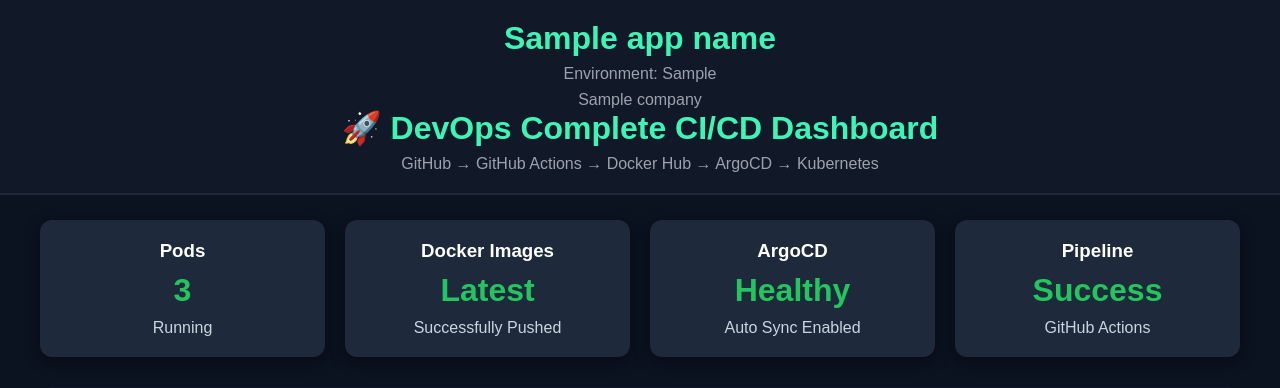
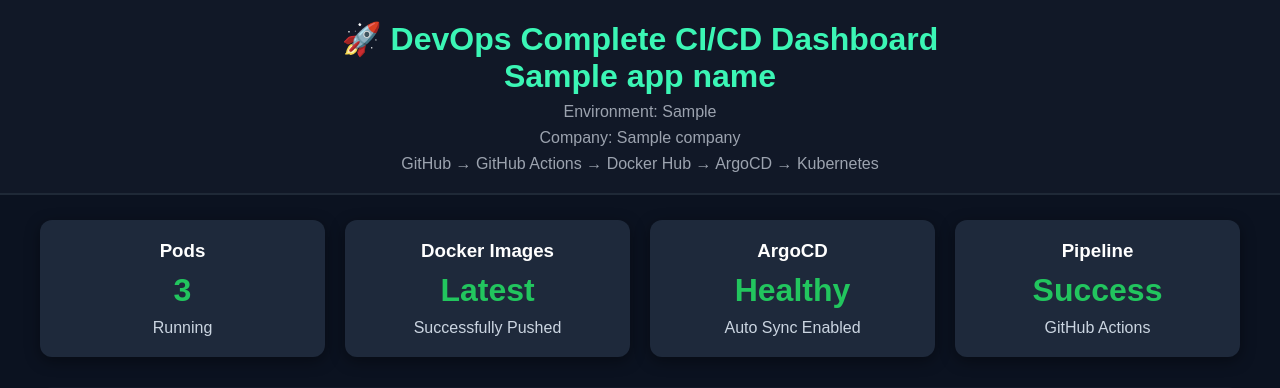
Before and after one commit to nanda9/flask-python-app, a Flask app: template templates/index.html in a window 1280 px wide. Shown: the top 388 px of the page. Run offline with Flask 3, Linux system fonts and the light colour scheme; the template is opened without the code that fills it: most values are stand-ins (such as "Sample title", 1, 10 or a date in 2020).

Commit message:
Refactor header and company information in index.html
Removed duplicate header and updated company display.

```diff
--- a/templates/index.html
+++ b/templates/index.html
@@ -157,12 +157,10 @@
 
 <header>
 
+<h1>🚀 DevOps Complete CI/CD Dashboard</h1>
 <h1>{{ app_name }}</h1>
 <p>Environment: {{ app_env }}</p>
-<p>{{ company }}</p>
-
-<h1>🚀 DevOps Complete CI/CD Dashboard</h1>
-
+<p>Company: {{ company }}</p>
 <p>
 GitHub → GitHub Actions → Docker Hub → ArgoCD → Kubernetes
 </p>
```
